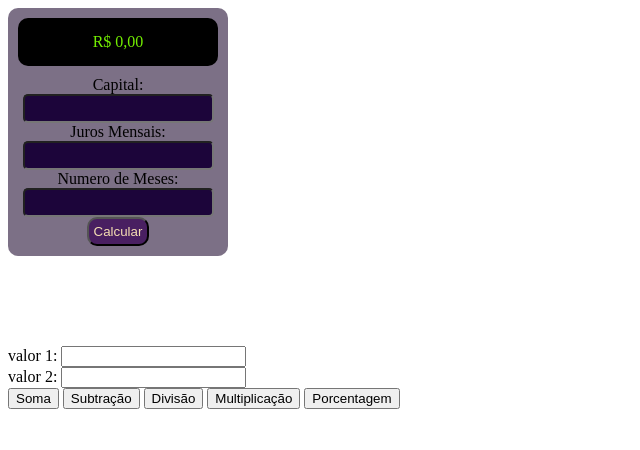
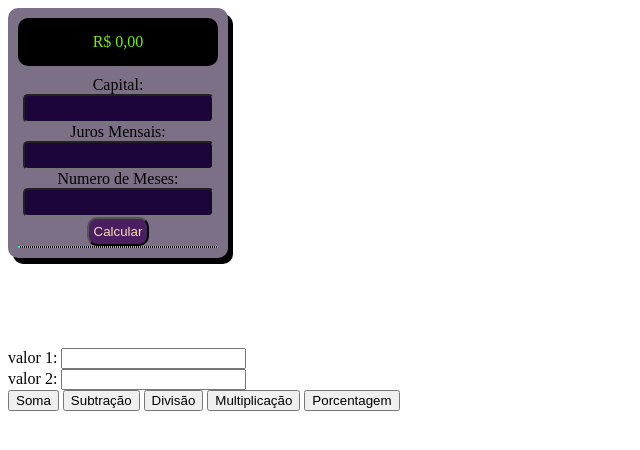
Before and after one commit to clarafofis/primeirog_3t, a plain HTML site: page index.html in a window 1280 px wide. Shown: the whole page, without its empty margins (0-640 px from the left). Drawn offline with Linux system fonts and the light colour scheme.

Commit message:
Update geral.css

```diff
--- a/geral.css
+++ b/geral.css
@@ -4,12 +4,17 @@
     padding: 10px;
     border-radius: 10px;
     text-align: center;
+    box-shadow: 5px 6px black;
 }
 .calc input {
     background: rgb(28, 5, 58);
     color: cornsilk;
     border-radius: 5px;
     padding: 5px;
+}
+.calc input:focus {
+    background: rgb(255, 255, 255);
+    color: rgb(132, 0, 255);
 }
 #spTotal {
     background: rgb(0, 0, 0);
@@ -32,3 +37,12 @@
     padding: 5px;
     cursor: pointer;
 }
+#spListaMes {
+    text-align: start;
+    border-style: dotted;
+    border-color: aqua;
+    border-width: 1px;
+    border-radius: 4px;
+    background: rgb(0, 0, 0);
+    color: rgb(87, 247, 47);
+}
```
